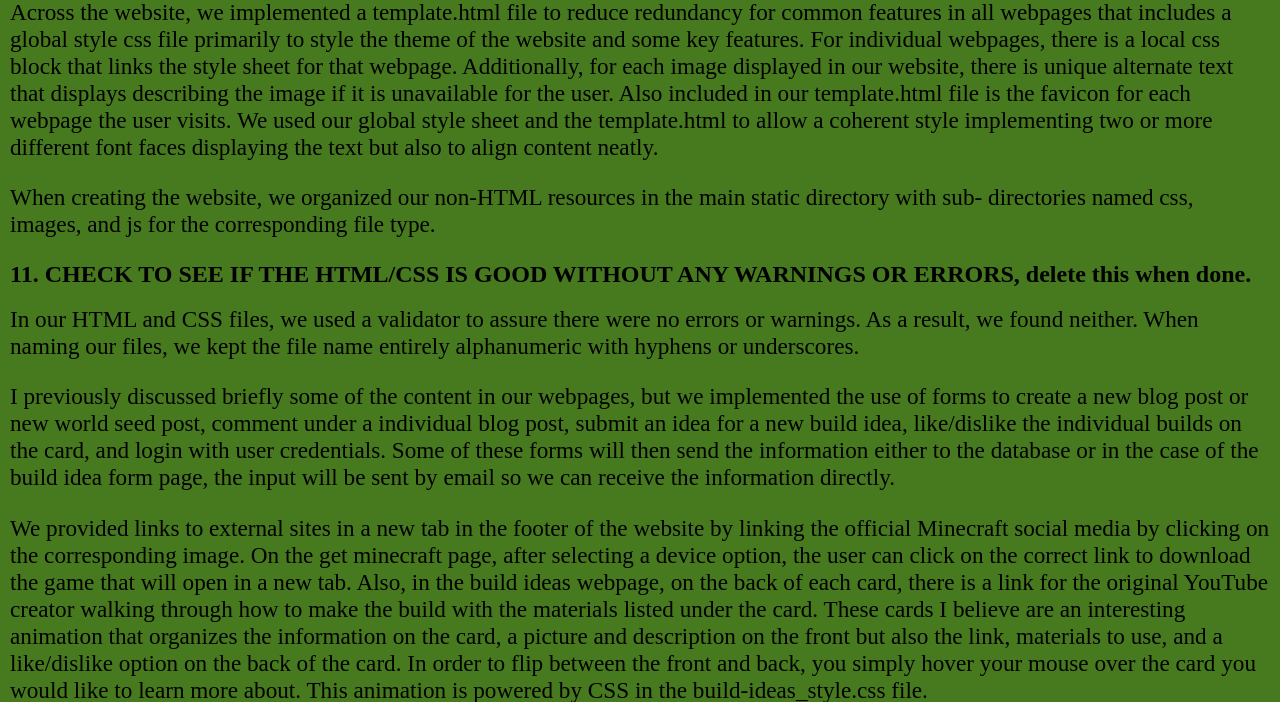
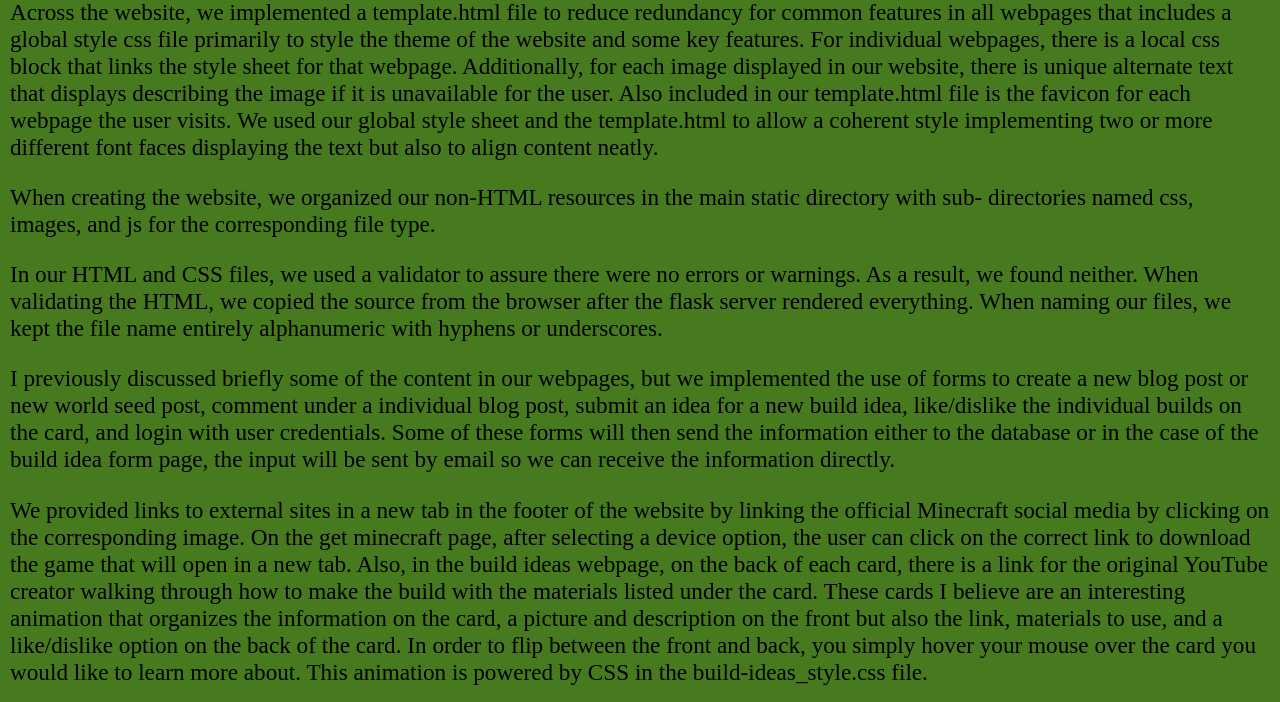
Before and after one commit to andrewdoepke/CSP2, a Flask app: page /report in a window 1280 px wide. Shown: the part 861-1563 px from the top of the page. Run offline with Flask 2, Linux system fonts and the light colour scheme.

Commit message:
All good
Here

```diff
--- a/templates/report.html
+++ b/templates/report.html
@@ -44,10 +44,9 @@
             <p>When creating the website, we organized our non-HTML resources in the main static directory with sub-
             directories named css, images, and js for the corresponding file type.</p>
 
-            <h2>11. CHECK TO SEE IF THE HTML/CSS IS GOOD WITHOUT ANY WARNINGS OR ERRORS, delete this when done.</h2><br>
-
             <p>In our HTML and CSS files, we used a validator to assure there were no errors or warnings. As a result,
-            we found neither. When naming our files, we kept the file name entirely alphanumeric with hyphens or
+            we found neither. When validating the HTML, we copied the source from the browser after the flask server
+            rendered everything. When naming our files, we kept the file name entirely alphanumeric with hyphens or
             underscores.</p>
             <p>I previously discussed briefly some of the content in our webpages, but we implemented the use of forms
             to create a new blog post or new world seed post, comment under a individual blog post, submit an idea for
--- a/templates/template.html
+++ b/templates/template.html
@@ -8,7 +8,6 @@
 	</head>
 	<body>
 		<div id="contain">
-
 			<a id="to-top"></a>
 			<div class="stickysticky">
 		<!-- Banner at Head of Webpage -->
```
Also changed, not shown: static/database/database.db.
